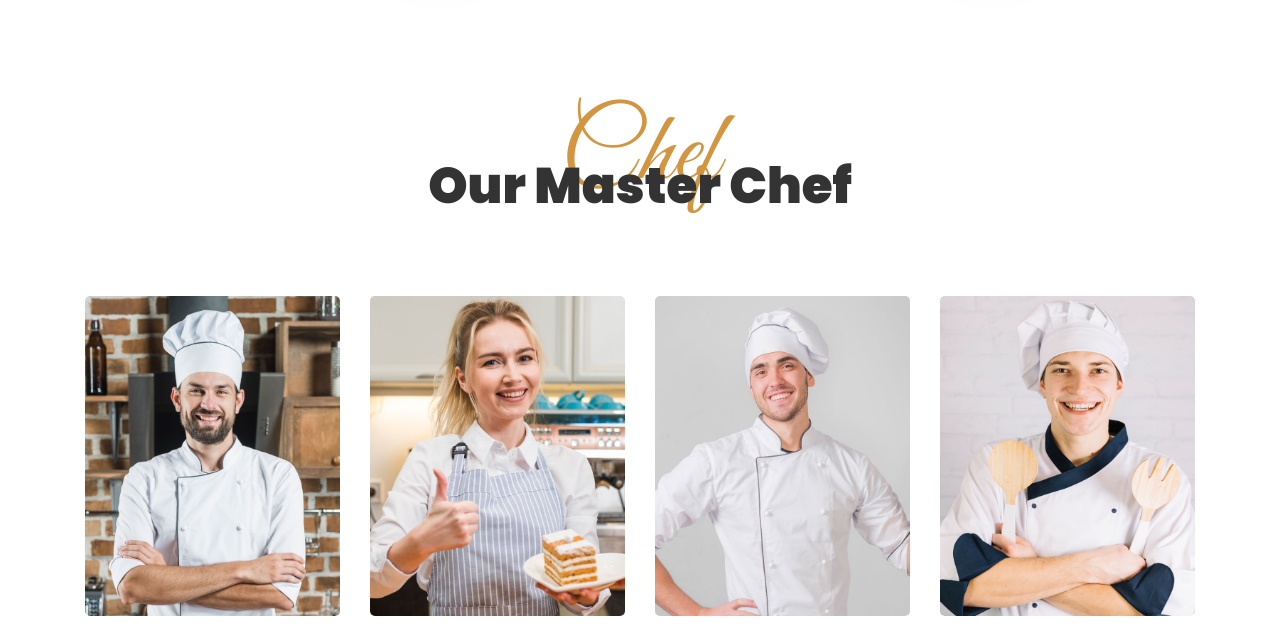
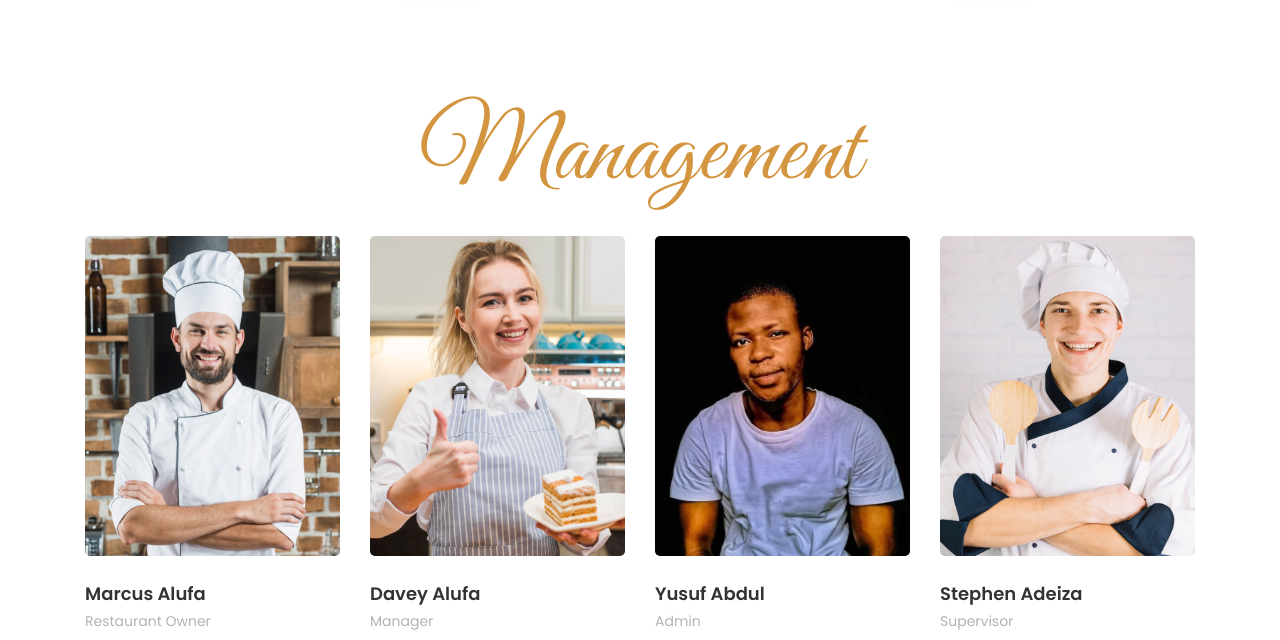
Before and after one commit to Abdul1471/Abdul1471.github.io, a plain HTML site: page index.html in a window 1280 px wide. Shown: the part 2867-3507 px from the top of the page. Drawn offline with Linux system fonts and the light colour scheme; some packages are replaced by stand-ins of ours; no server answers; files whose address does not match are found by name.

Commit message:
learn lavarel

```diff
--- a/index.html
+++ b/index.html
@@ -412,8 +412,8 @@
 			<div class="container">
 				<div class="row justify-content-center mb-5 pb-2">
           <div class="col-md-12 text-center heading-section ftco-animate">
-          	<span class="subheading">Chef</span>
-            <h2 class="mb-4">Our Master Chef</h2>
+          	<span class="subheading">Management</span>
+            <h2 class="mb-4"></h2>
           </div>
         </div>
 				<div class="row">
@@ -421,7 +421,7 @@
 						<div class="staff">
 							<div class="img" style="background-image: url(images/chef-4.jpg);"></div>
 							<div class="text pt-4">
-								<h3>John Smooth</h3>
+								<h3>Marcus Alufa</h3>
 								<span class="position mb-2">Restaurant Owner</span>
 								<div class="faded">
 									<ul class="ftco-social d-flex">
@@ -438,8 +438,8 @@
 						<div class="staff">
 							<div class="img" style="background-image: url(images/chef-2.jpg);"></div>
 							<div class="text pt-4">
-								<h3>Rebeca Welson</h3>
-								<span class="position mb-2">Head Chef</span>
+								<h3>Davey Alufa</h3>
+								<span class="position mb-2">Manager</span>
 								<div class="faded">
 									<ul class="ftco-social d-flex">
 		                <li class="ftco-animate"><a href="#"><span class="icon-twitter"></span></a></li>
@@ -453,10 +453,10 @@
 					</div>
 					<div class="col-md-6 col-lg-3 ftco-animate">
 						<div class="staff">
-							<div class="img" style="background-image: url(images/chef-3.jpg);"></div>
+							<div class="img" style="background-image: url(images/Admin.jpg);"></div>
 							<div class="text pt-4">
-								<h3>Kharl Branyt</h3>
-								<span class="position mb-2">Chef</span>
+								<h3>Yusuf Abdul</h3>
+								<span class="position mb-2">Admin</span>
 								<div class="faded">
 									<ul class="ftco-social d-flex">
 		                <li class="ftco-animate"><a href="#"><span class="icon-twitter"></span></a></li>
@@ -472,8 +472,8 @@
 						<div class="staff">
 							<div class="img" style="background-image: url(images/chef-1.jpg);"></div>
 							<div class="text pt-4">
-								<h3>Luke Simon</h3>
-								<span class="position mb-2">Chef</span>
+								<h3>Stephen Adeiza</h3>
+								<span class="position mb-2">Supervisor</span>
 								<div class="faded">
 									<ul class="ftco-social d-flex">
 		                <li class="ftco-animate"><a href="#"><span class="icon-twitter"></span></a></li>
@@ -719,6 +719,7 @@
                 <li class="ftco-animate"><a href="https://www.twitter.com/lavidalocalabj"><span class="icon-twitter"></span></a></li>
                 <li class="ftco-animate"><a href="https://www.facebook.com/lavidalocalabj"><span class="icon-facebook"></span></a></li>
                 <li class="ftco-animate"><a href="https://www.instagram.com/lavidalocalabj"><span class="icon-instagram"></span></a></li>
+                <li class="ftco-animate"><a href="https://www.tiktok.com/lavidalocalabj"><span class="icon-tiktok"><img src="images/download 1.png" alt="tiktok" width="50px" height="50px" /></span></a></li>
               </ul>
             </div>
           </div>
```
Also changed, not shown: about.html (+1 -0 lines), blog-single.html (+1 -0 lines), blog.html (+1 -0 lines), contact.html (+1 -0 lines), menu.html (+1 -0 lines), reservation.html (+1 -0 lines), images/Admin.jpg (added), images/download 1.png (added).
